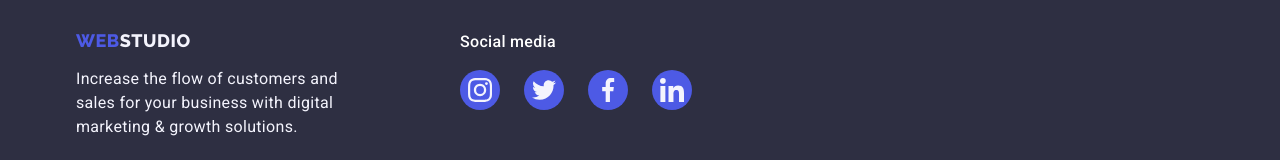
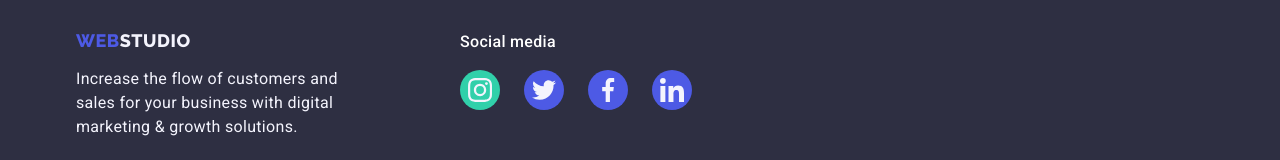
Before and after one commit to OlhaBobryk/goit-markup-hw-04, a plain HTML site: page index.html in a window 1280 px wide. In both pictures the pointer is over the link 480 px from the left and 3091 px from the top of the page. Shown: the part 3001-3161 px from the top of the page. Drawn offline with nearby package versions, Linux system fonts and the light colour scheme.

Commit message:
committ567890

```diff
--- a/css/styles.css
+++ b/css/styles.css
@@ -452,6 +452,9 @@ header {
     width: 40px;
     height: 40px;
 }
+.footer-social-link:hover, .footer-social-link:focus {
+    background-color: #31D0AA;
+}
 .footer-social-svg {
     fill: var(--light-cground-clr);
 }
```
